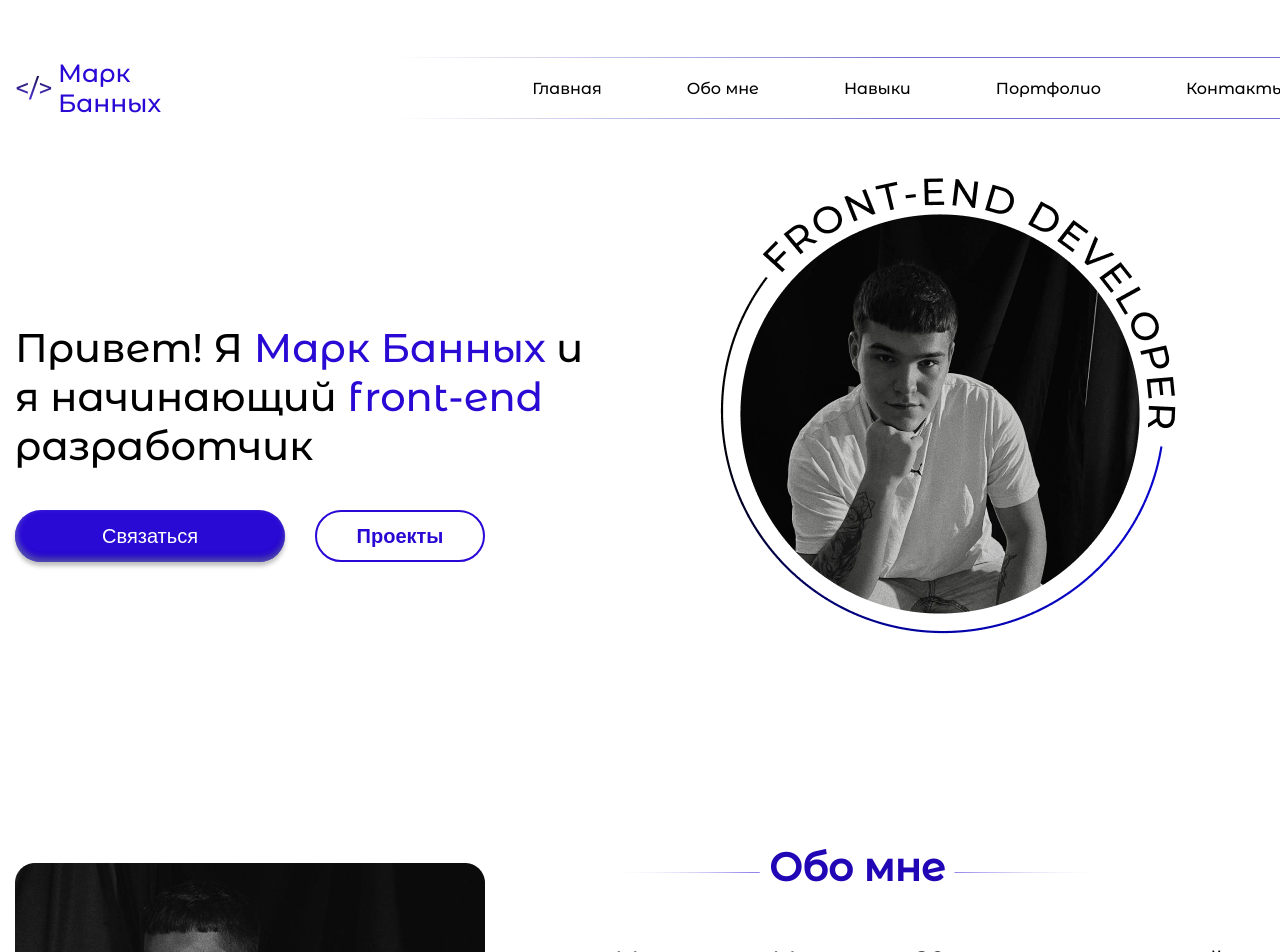
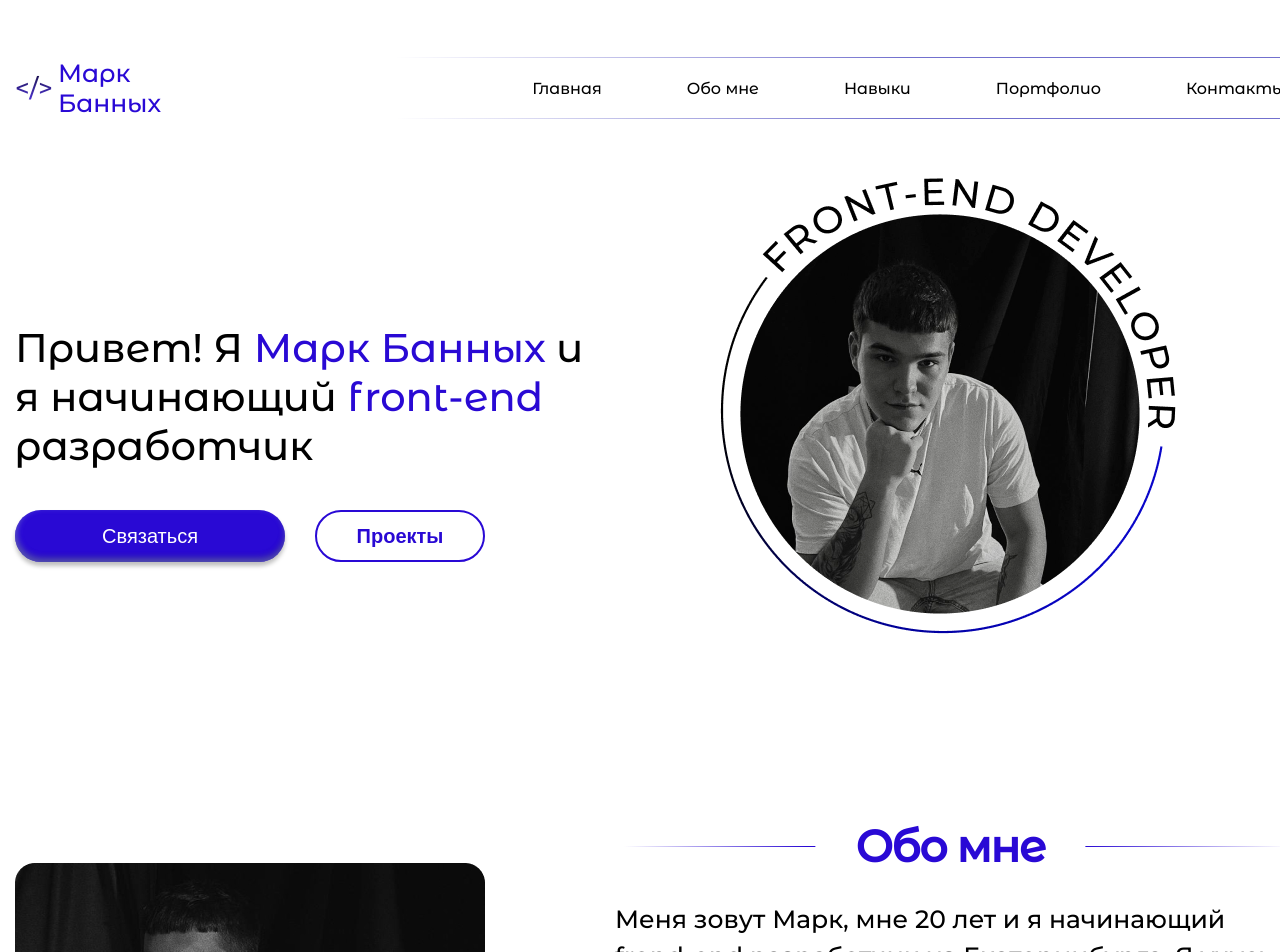
Before and after one commit to bannykhmark1/portfolio, a Next.js app in the folder portfolio/: page / in a window 1280 px wide. Shown: the top 952 px of the page. Built offline with nearby package versions, Linux system fonts and the light colour scheme.

Commit message:
доделал border в inform

```diff
--- a/portfolio/components/inform.js
+++ b/portfolio/components/inform.js
@@ -4,8 +4,7 @@ import mark_inform from "../public/images/mark-inform.jpg";
 import telegram from "../public/images/telegram.svg";
 import git from "../public/images/git.svg";
 import inst from "../public/images/inst.svg";
-import border_left from "../public/images/border_left_about_me.svg";
-import border_right from "../public/images/border_right_about_me.svg";
+import BorderAroundText from "@/utils/borderAroundText";
 export default function Inform() {
   return (
     <>
@@ -19,12 +18,10 @@ export default function Inform() {
         </div>
         <div className={inform.information}>
           <div className={inform.about_me}>
-            <div className={inform.inform_border_right}>
-              <Image src={border_right} height={1} />
-            </div>
-            <h1>Обо мне</h1>
-            <div className={inform.inform_border_left}>
-              <Image src={border_left} height={1} />
+            <div className={inform.title}>
+              <div className={inform.border_left}></div>
+              <span>Обо мне</span>
+              <div className={inform.border_right}></div>
             </div>
           </div>
           <div className={inform.content_inform}>
--- a/portfolio/styles/inform.module.scss
+++ b/portfolio/styles/inform.module.scss
@@ -16,7 +16,6 @@ $color-primary: #2909d5;
     margin-top: -46px;
     margin-left: 130px;
     border-bottom: 1px solid;
-
     border-image-source: linear-gradient(
         90deg,
         rgba(255, 255, 255, 0) 6%,
@@ -27,9 +26,9 @@ $color-primary: #2909d5;
 }
 
 .about_me {
-    display: flex;
     align-items: center;
-
+    white-space: nowrap;
+    width: 100%;
     h1 {
         margin-left: 9px;
         margin-right: 9px;
@@ -37,6 +36,35 @@ $color-primary: #2909d5;
         font-weight: 700;
         font-size: 39px;
         color: #2106b5;
+    }
+
+    .title {
+        display: flex;
+        .border_left {
+            border-bottom: 1px solid;
+            border-image: linear-gradient(45deg, #2909d4 5%, #fff 95%) 1;
+            align-self: center;
+            transform: rotate(180deg);
+            margin-right: 40px;
+            width: 100%;
+        }
+        .border_right {
+            align-self: center;
+            border-bottom: 1px solid;
+            border-image: linear-gradient(45deg, #fff 0.1%, #2909d4 100%) 1;
+            transform: rotate(180deg);
+            margin-left: 40px;
+            width: 100%;
+        }
+        span {
+            color: $color-primary;
+            font-family: "Montserrat Alternates";
+            font-style: normal;
+            font-weight: 600;
+            font-size: 44px;
+            line-height: 134.52%;
+            letter-spacing: -0.03em;
+        }
     }
 }
 
```
